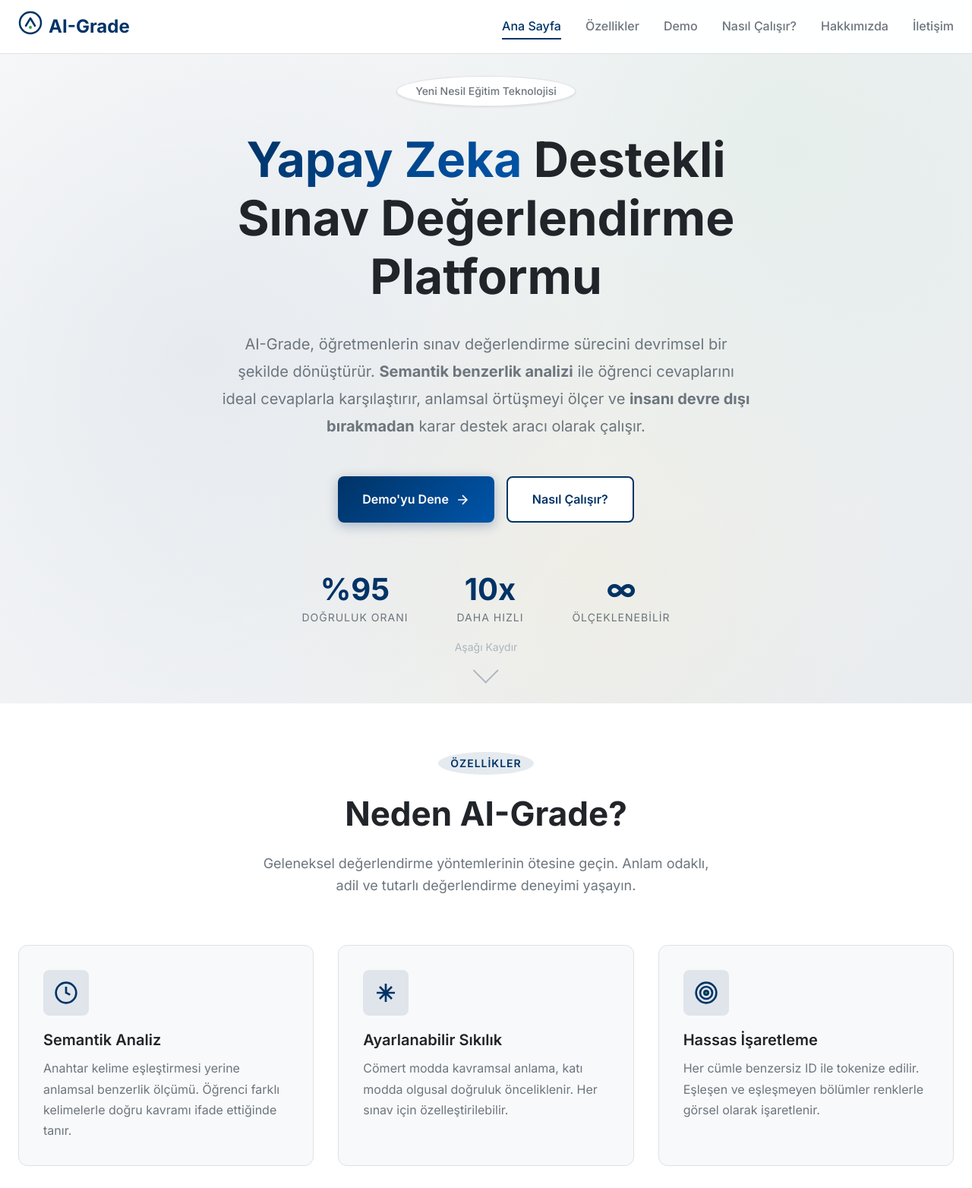
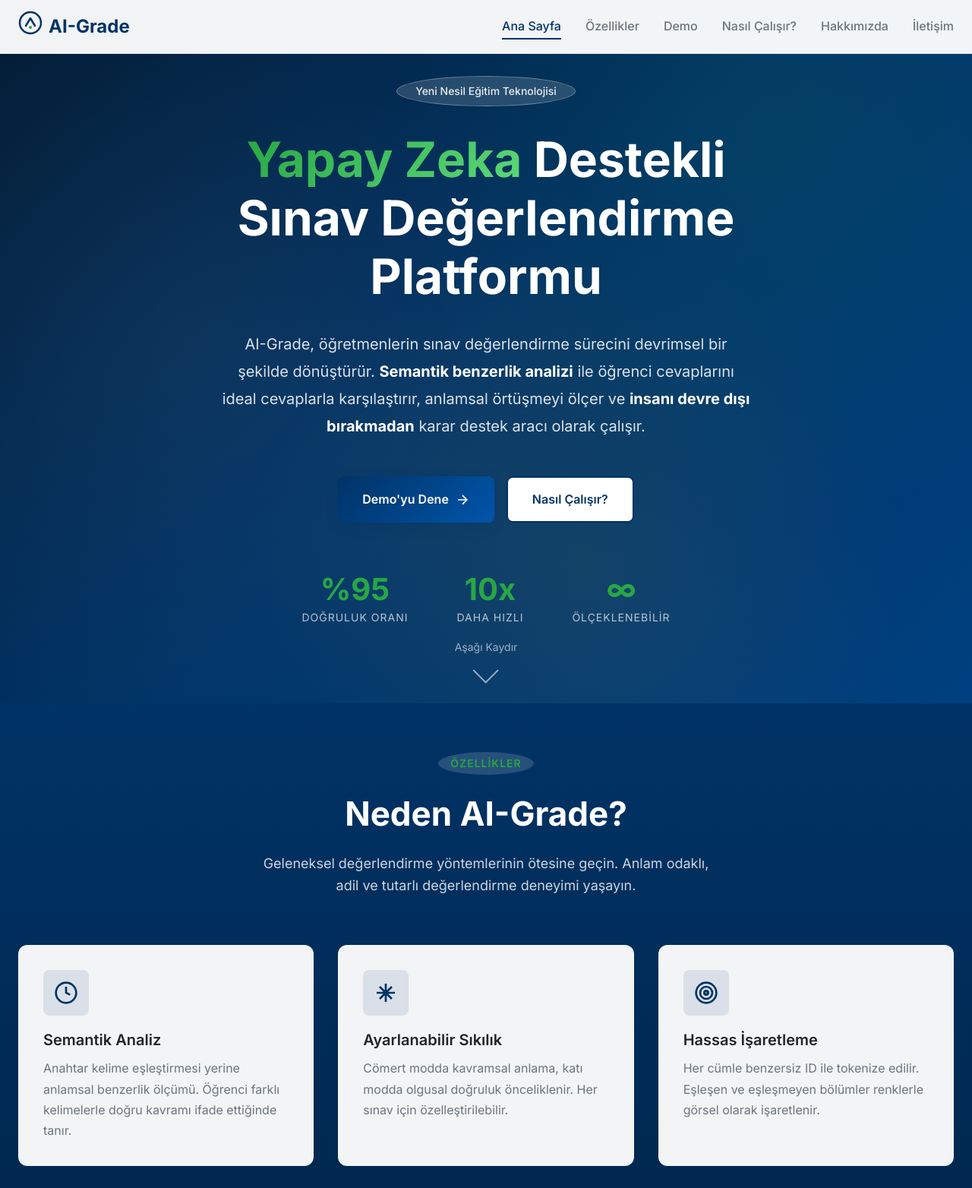
Before and after one commit to YunusEmrecd/ai-exam-scanner, a plain HTML site: page index.html in a window 1280 px wide. Shown: the top 1564 px of the page at 76% size. Drawn offline with Linux system fonts and the light colour scheme.

Commit message:
style: Lacivert tema guclendirildi - hero, features, contact lacivert gradient

```diff
--- a/css/demo.css
+++ b/css/demo.css
@@ -265,7 +265,7 @@ input, textarea, select {
     align-items: center;
     justify-content: center;
     padding: 100px var(--spacing-lg);
-    background: linear-gradient(135deg, #f8f9fa 0%, #e9ecef 100%);
+    background: linear-gradient(135deg, #001a33 0%, #003366 50%, #004080 100%);
     overflow: hidden;
 }
 
@@ -279,9 +279,9 @@ input, textarea, select {
     position: absolute;
     inset: 0;
     background-image:
-        radial-gradient(circle at 20% 50%, rgba(0, 51, 102, 0.05) 0%, transparent 50%),
-        radial-gradient(circle at 80% 20%, rgba(40, 167, 69, 0.05) 0%, transparent 40%),
-        radial-gradient(circle at 60% 80%, rgba(255, 193, 7, 0.05) 0%, transparent 40%);
+        radial-gradient(circle at 20% 50%, rgba(255, 255, 255, 0.05) 0%, transparent 50%),
+        radial-gradient(circle at 80% 20%, rgba(40, 167, 69, 0.1) 0%, transparent 40%),
+        radial-gradient(circle at 60% 80%, rgba(255, 193, 7, 0.08) 0%, transparent 40%);
 }
 
 .hero-content {
@@ -294,30 +294,42 @@ input, textarea, select {
 .hero-badge {
     display: inline-block;
     padding: var(--spacing-sm) var(--spacing-lg);
-    background: var(--bg-secondary);
-    border: 1px solid var(--border-color);
+    background: rgba(255, 255, 255, 0.15);
+    border: 1px solid rgba(255, 255, 255, 0.3);
     border-radius: var(--radius-full);
     font-size: 0.875rem;
     font-weight: 500;
-    color: var(--text-secondary);
+    color: rgba(255, 255, 255, 0.9);
     margin-bottom: var(--spacing-xl);
     box-shadow: var(--shadow-sm);
+    backdrop-filter: blur(10px);
 }
 
 .hero-title {
     font-size: clamp(2.5rem, 5vw, 4rem);
     font-weight: 700;
     line-height: 1.2;
-    color: var(--text-primary);
+    color: #ffffff;
     margin-bottom: var(--spacing-xl);
+}
+
+.hero-title .gradient-text {
+    background: linear-gradient(135deg, #28a745 0%, #5dd879 100%);
+    -webkit-background-clip: text;
+    -webkit-text-fill-color: transparent;
+    background-clip: text;
 }
 
 .hero-description {
     font-size: 1.25rem;
-    color: var(--text-secondary);
+    color: rgba(255, 255, 255, 0.85);
     max-width: 700px;
     margin: 0 auto var(--spacing-2xl);
     line-height: 1.8;
+}
+
+.hero-description strong {
+    color: #ffffff;
 }
 
 .hero-cta {
@@ -343,13 +355,13 @@ input, textarea, select {
     display: block;
     font-size: 2.5rem;
     font-weight: 700;
-    color: var(--primary);
+    color: #28a745;
     line-height: 1.2;
 }
 
 .stat-label {
     font-size: 0.875rem;
-    color: var(--text-secondary);
+    color: rgba(255, 255, 255, 0.7);
     text-transform: uppercase;
     letter-spacing: 1px;
 }
@@ -360,7 +372,7 @@ input, textarea, select {
     left: 50%;
     transform: translateX(-50%);
     text-align: center;
-    color: var(--text-muted);
+    color: rgba(255, 255, 255, 0.6);
     font-size: 0.875rem;
     animation: bounce 2s infinite;
 }
@@ -369,8 +381,8 @@ input, textarea, select {
     width: 24px;
     height: 24px;
     margin: var(--spacing-sm) auto 0;
-    border-right: 2px solid var(--text-muted);
-    border-bottom: 2px solid var(--text-muted);
+    border-right: 2px solid rgba(255, 255, 255, 0.6);
+    border-bottom: 2px solid rgba(255, 255, 255, 0.6);
     transform: rotate(45deg);
 }
 
@@ -511,7 +523,21 @@ section {
 
 /* ==================== FEATURES SECTION ==================== */
 .features {
-    background: var(--bg-secondary);
+    background: linear-gradient(180deg, #003366 0%, #002244 100%);
+    position: relative;
+}
+
+.features .section-badge {
+    background: rgba(255, 255, 255, 0.15);
+    color: #28a745;
+}
+
+.features .section-title {
+    color: #ffffff;
+}
+
+.features .section-description {
+    color: rgba(255, 255, 255, 0.8);
 }
 
 .features-grid {
@@ -521,17 +547,17 @@ section {
 }
 
 .feature-card {
-    background: var(--bg-primary);
+    background: rgba(255, 255, 255, 0.95);
     padding: var(--spacing-xl);
     border-radius: var(--radius-lg);
-    border: 1px solid var(--border-color);
+    border: 1px solid rgba(255, 255, 255, 0.2);
     transition: all var(--transition-normal);
 }
 
 .feature-card:hover {
     transform: translateY(-5px);
-    box-shadow: var(--shadow-lg);
-    border-color: var(--primary);
+    box-shadow: 0 15px 40px rgba(0, 0, 0, 0.3);
+    border-color: var(--success);
 }
 
 .feature-icon {
@@ -574,6 +600,7 @@ section {
     border-radius: var(--radius-lg);
     padding: var(--spacing-xl);
     border: 1px solid var(--border-color);
+    border-top: 4px solid var(--primary);
     position: relative;
     overflow: hidden;
 }
@@ -617,7 +644,7 @@ section {
 
 /* ==================== DEMO SECTION ==================== */
 .demo-section {
-    background: linear-gradient(135deg, var(--bg-tertiary) 0%, var(--bg-primary) 100%);
+    background: linear-gradient(180deg, #f8f9fa 0%, #e9ecef 50%, #003366 100%);
     padding: var(--spacing-3xl) 0;
 }
 
@@ -1535,7 +1562,20 @@ section {
 
 /* ==================== CONTACT SECTION ==================== */
 .contact-section {
-    background: var(--bg-primary);
+    background: linear-gradient(180deg, #002244 0%, #003366 100%);
+}
+
+.contact-section .section-badge {
+    background: rgba(255, 255, 255, 0.15);
+    color: #28a745;
+}
+
+.contact-section .section-title {
+    color: #ffffff;
+}
+
+.contact-section .section-description {
+    color: rgba(255, 255, 255, 0.8);
 }
 
 .contact-content {
@@ -1562,23 +1602,23 @@ section {
     align-items: center;
     justify-content: center;
     font-size: 1.5rem;
-    background: var(--primary);
+    background: rgba(40, 167, 69, 0.9);
     color: white;
     border-radius: var(--radius-md);
 }
 
 .contact-details h4 {
     font-weight: 600;
-    color: var(--text-primary);
+    color: #ffffff;
     margin-bottom: var(--spacing-xs);
 }
 
 .contact-details p {
-    color: var(--text-secondary);
+    color: rgba(255, 255, 255, 0.8);
 }
 
 .contact-details a {
-    color: var(--primary);
+    color: #28a745;
 }
 
 .contact-form {
```
